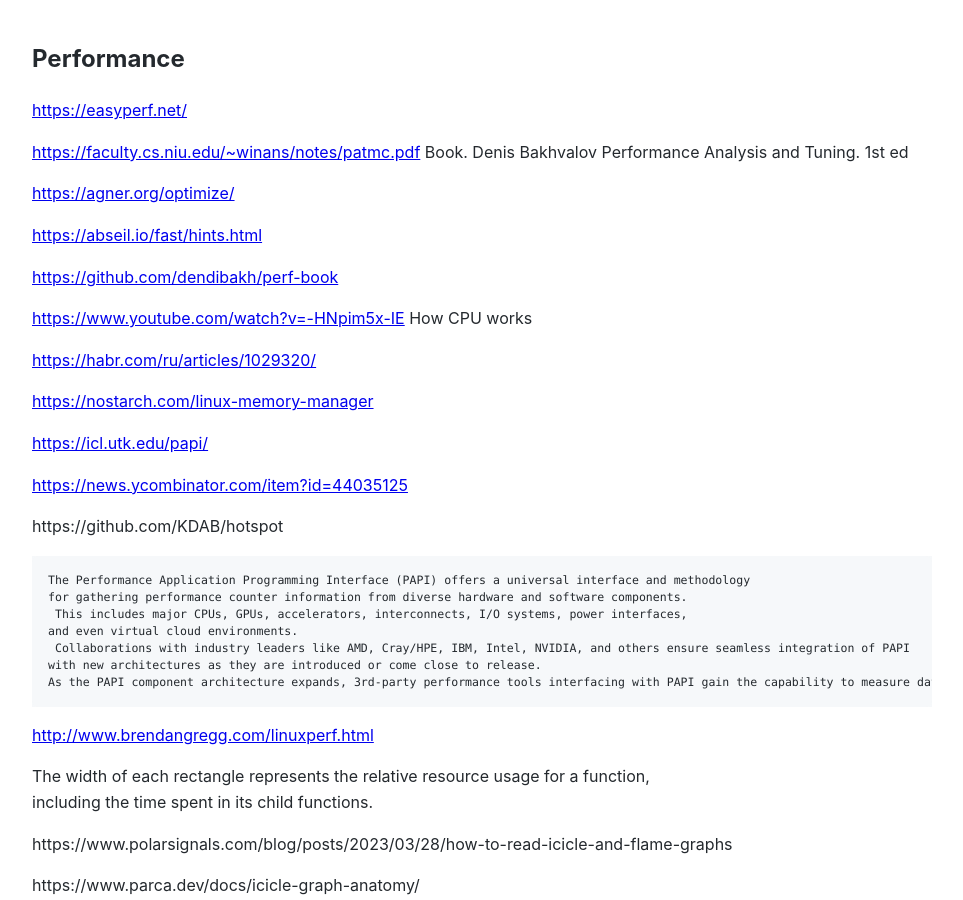
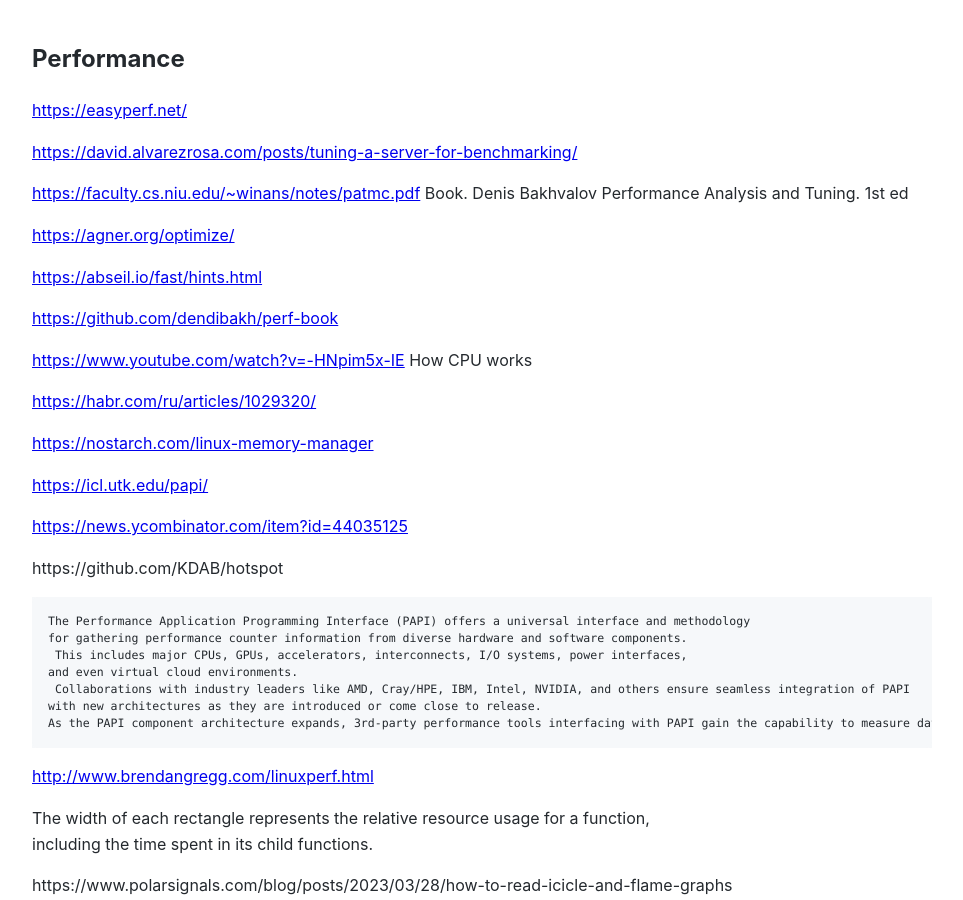
Before and after one commit to Michael-Lubinsky/michael-lubinsky.github.com, a Jekyll site: the page built from cpp/performance.md, in a window 1280 px wide and 900 px high. Shown: the whole window, without its empty margins (158-1121 px from the left). Built offline with Jekyll 4.4.1, drawn with Linux system fonts in a browser that asks for light colours; our own code applies the rules of GitHub Pages for plain Markdown files.

Commit message:
Update performance.md

```diff
--- a/cpp/performance.md
+++ b/cpp/performance.md
@@ -1,5 +1,7 @@
 ## Performance
 <https://easyperf.net/>
+
+<https://david.alvarezrosa.com/posts/tuning-a-server-for-benchmarking/>
 
 <https://faculty.cs.niu.edu/~winans/notes/patmc.pdf> Book. Denis Bakhvalov Performance Analysis and Tuning. 1st ed
 
```
